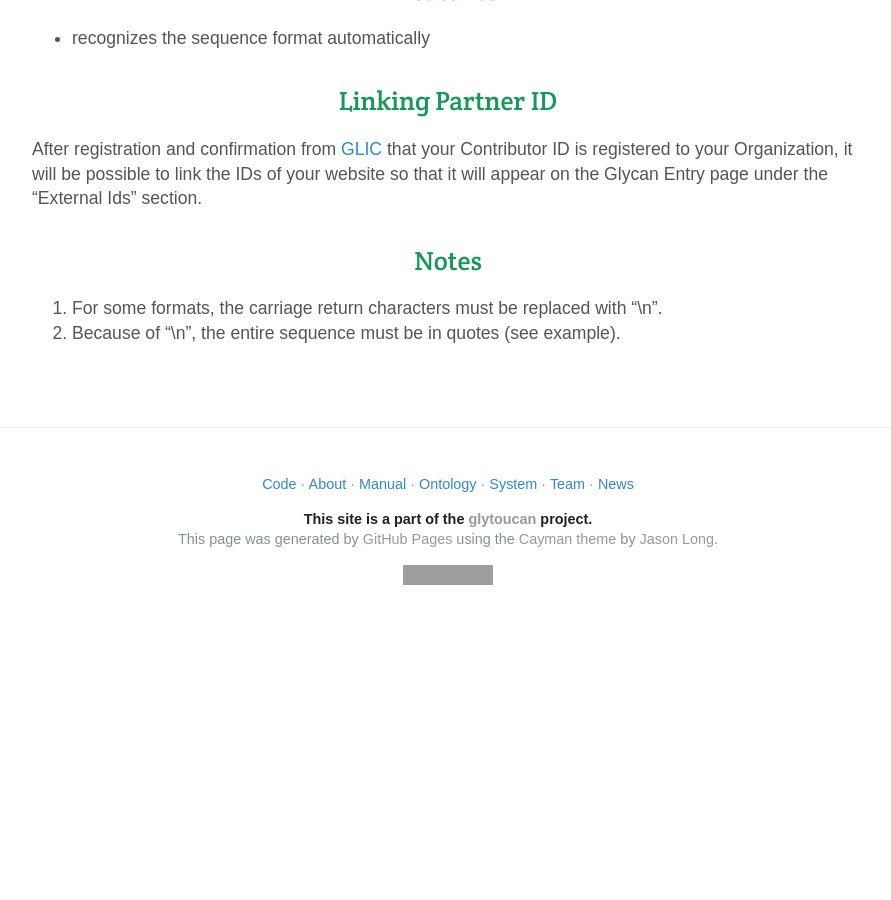
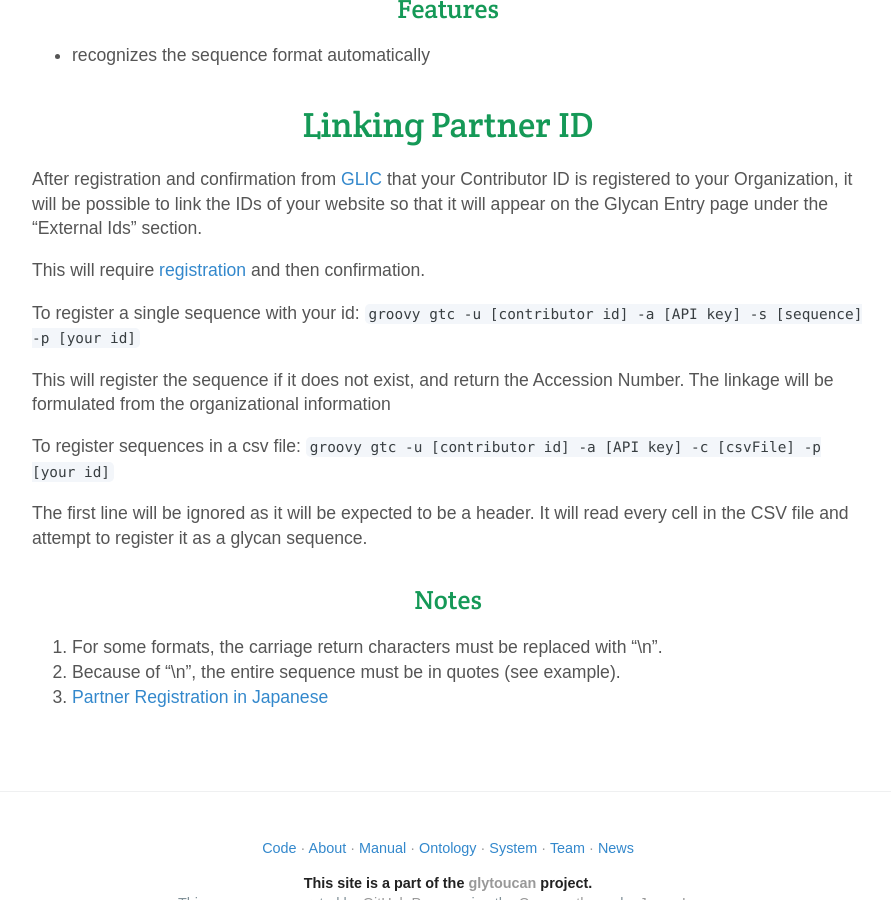
Before and after one commit to glytoucan/glytoucan, a Jekyll site: the page built from system/cli.md, in a window 1280 px wide and 900 px high, scrolled down 2029 px. Shown: the whole window, without its empty margins (192-1083 px from the left). Built offline with Jekyll 4.4.1, drawn with Linux system fonts in a browser that asks for light colours; nearby versions of some CDN libraries; before the commit the page ends 2666 px from its top, so only the background shows below that; grey boxes are pictures that could not be loaded.

Commit message:
cli update for partner

```diff
--- a/system/cli.md
+++ b/system/cli.md
@@ -59,12 +59,26 @@ Register a WURCS sequence.
 
 * recognizes the sequence format automatically
 
-## Linking Partner ID
+# Linking Partner ID
 
 After registration and confirmation from [GLIC](http://glic.glycoinfo.org) that your Contributor ID is registered to your Organization, it will be possible to link the IDs of your website so that it will appear on the Glycan Entry page under the "External Ids" section.
+
+This will require [registration](http://code.glytoucan.org/partner/registration/) and then confirmation.
+
+To register a single sequence with your id:
+`groovy gtc -u [contributor id] -a [API key] -s [sequence] -p [your id]`
+
+This will register the sequence if it does not exist, and return the Accession Number.  The linkage will be formulated from the organizational information
+
+To register sequences in a csv file:
+`groovy gtc -u [contributor id] -a [API key] -c [csvFile] -p [your id]`
+
+The first line will be ignored as it will be expected to be a header.
+It will read every cell in the CSV file and attempt to register it as a glycan sequence.
 
 
 ## Notes
 
 1. For some formats, the carriage return characters must be replaced with "\n".
 1. Because of "\n", the entire sequence must be in quotes (see example).
+2. [Partner Registration in Japanese](http://code.glytoucan.org/partner/registration_ja/)
```
